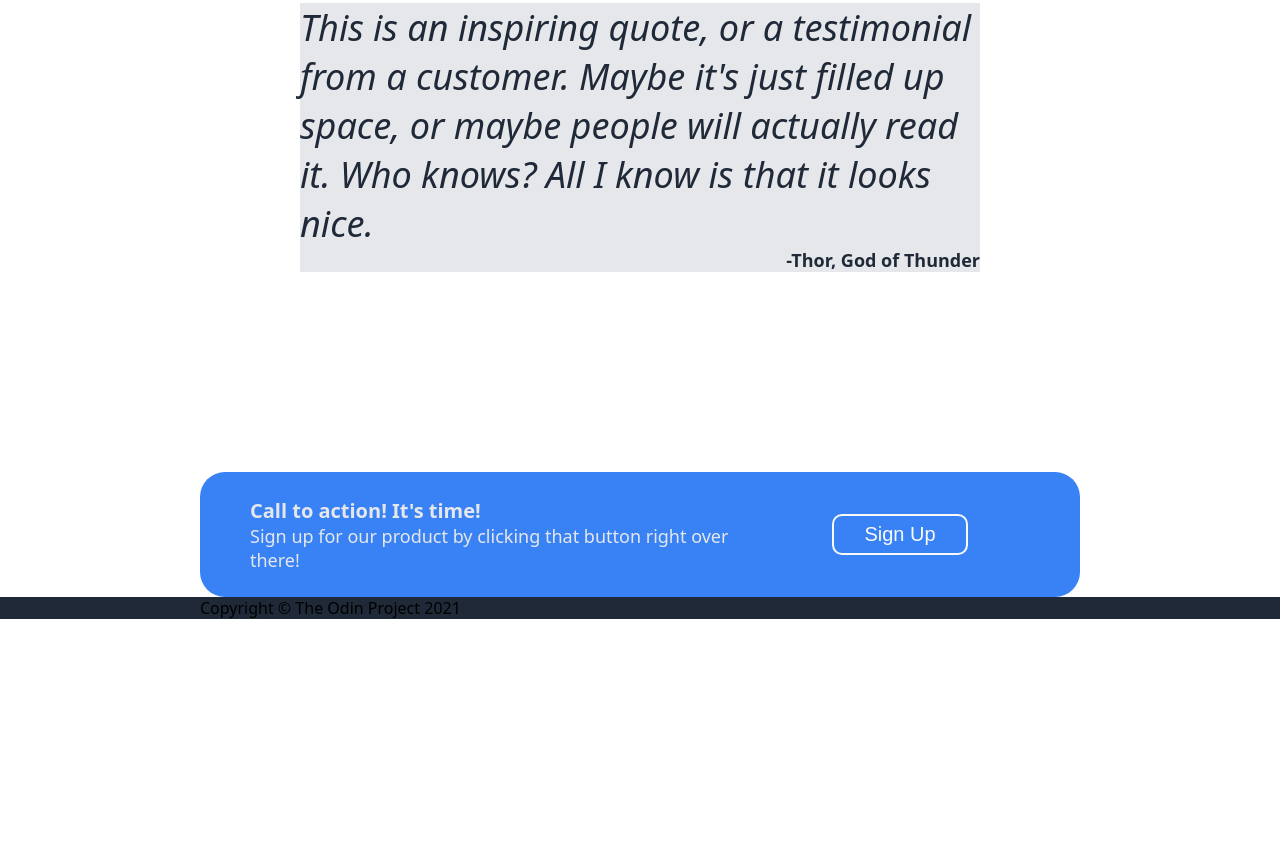
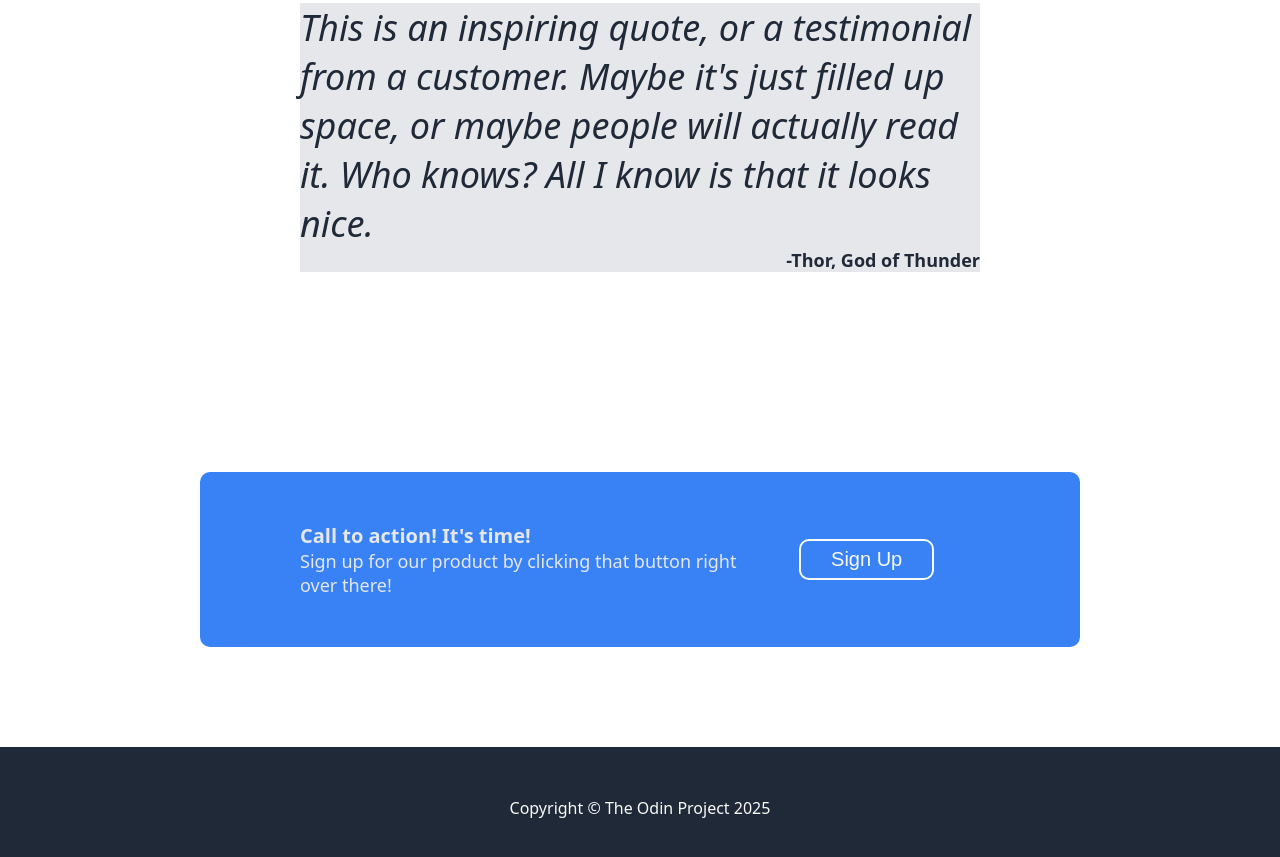
Before and after one commit to KolbyCantu/odin-landing-page, a plain HTML site: page index.html in a window 1280 px wide. Shown: the part 1207-2064 px from the top of the page. Before the commit the page ends 1826 px from the top, so only its background shows below. Drawn offline with Linux system fonts and the light colour scheme.

Commit message:
Sylized the copyright section also updated the date from 2021 to 2025

```diff
--- a/index.html
+++ b/index.html
@@ -66,7 +66,7 @@
             </div>
         </div>
         <div class="footer">
-            <div class="footer-text">Copyright &copy The Odin Project 2021</div>
+            <div class="footer-text">Copyright &copy The Odin Project 2025</div>
         </div>
     </body>
 </html>
--- a/style.css
+++ b/style.css
@@ -148,9 +148,9 @@ a{
 }
 
 .call-to-action{
-    margin: 0 200px;
-    padding: 25px 50px;
-    border-radius:25px;
+    margin: 100px 200px;
+    padding: 50px 100px;
+    border-radius: 10px;
     background-color: #3882F6;
     display: flex;
     justify-content: space-evenly;
@@ -181,3 +181,11 @@ a{
     font-size: 20px;
     padding: 7px 30px;
 }
+
+.footer{
+    display:flex;
+    justify-content: center;
+    align-items: center;
+    padding: 50px;
+    color: #F9FAF8;
+}
```
